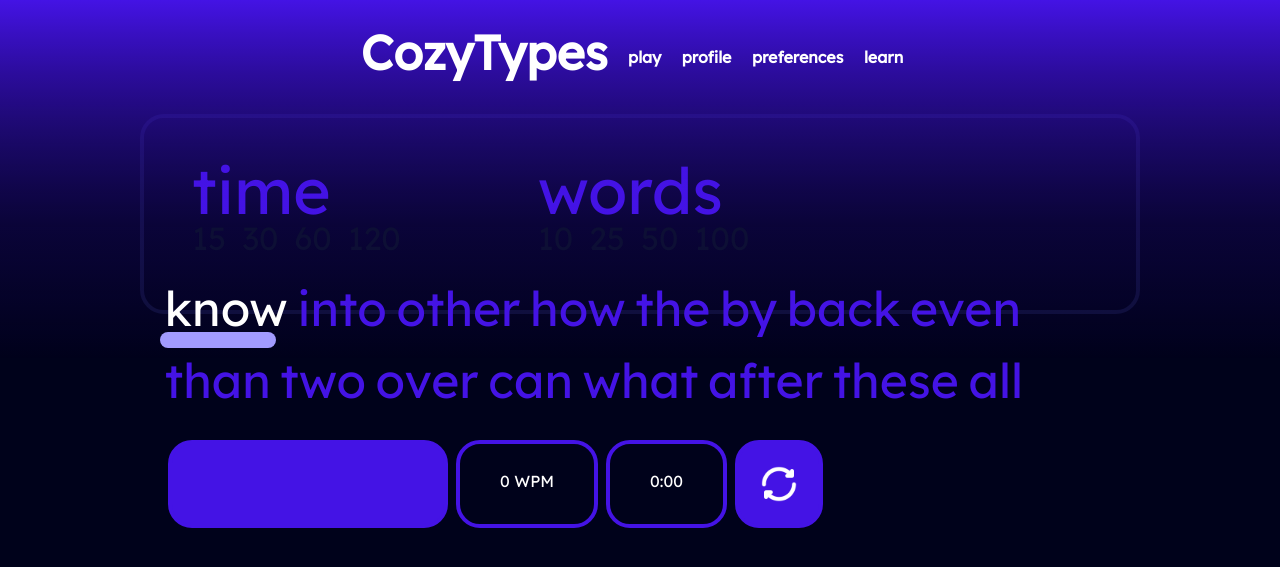
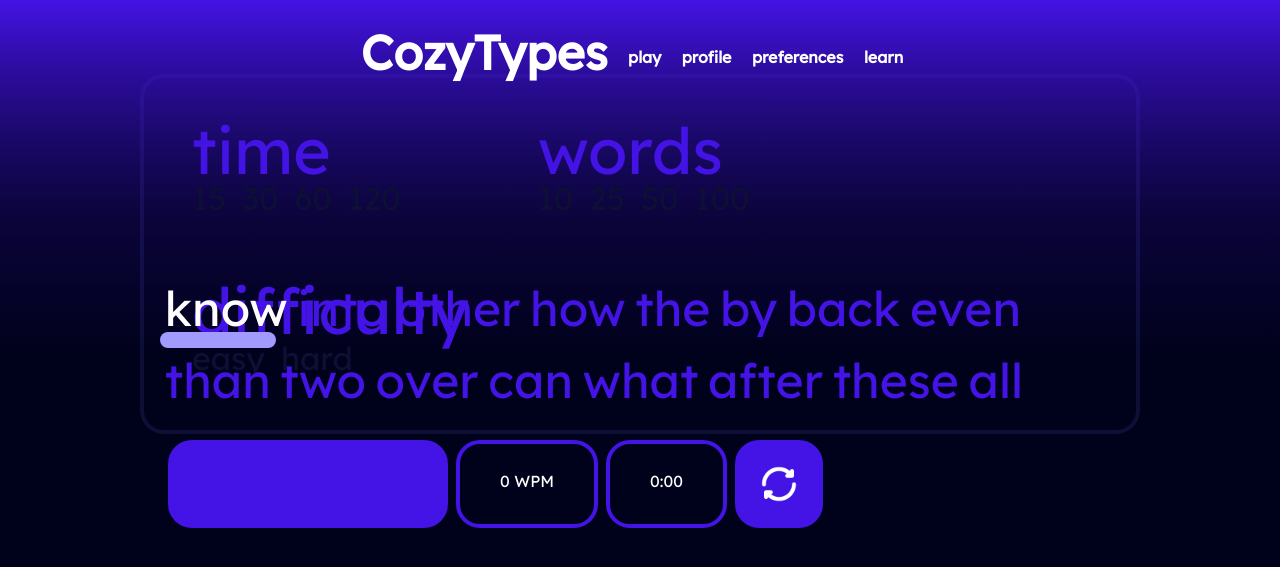
Before and after one commit to alexmcbrier/cozytypes, a PHP site: page / in a window 1280 px wide. Shown: the top 567 px of the page. Run offline with PHP 8.4, Linux system fonts and the light colour scheme.

Commit message:
Update index.php

```diff
--- a/index.php
+++ b/index.php
@@ -62,6 +62,13 @@ if (isset($_GET["finish"]))
                     <div class = "typingModes" onclick="changeWords(100)">100</div>
                 </div>
             </div>
+            <div class = "modeStack">
+                <div class="modeHeader">difficulty</div>
+                <div class = "individualMode">
+                    <div class = "typingModes" onclick="changeMode('easy')">easy</div>
+                    <div class = "typingModes" onclick="changeMode('hard')">hard</div>
+                </div>
+            </div>
         </div>
         <div id="testText"></div>
         <div id="typingArea">
```
